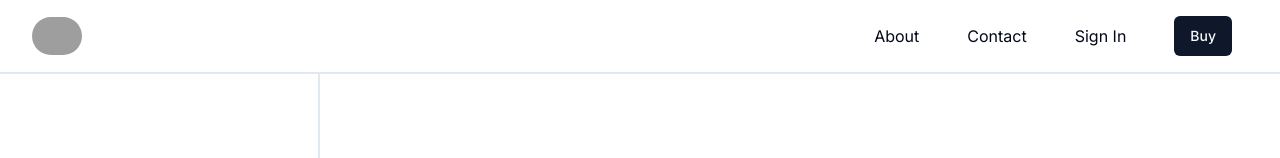
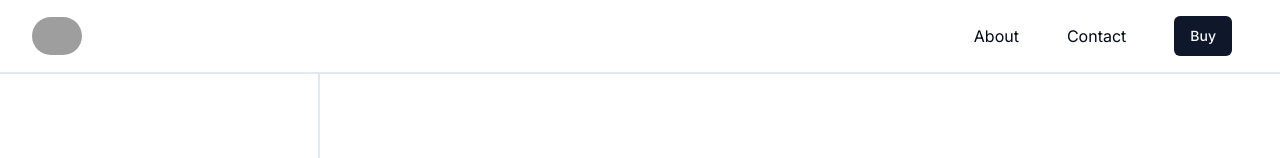
Before and after one commit to Swift-Swap/Frontend, a Next.js app: page /buy in a window 1280 px wide. Shown: the top 158 px of the page. Built offline with nearby package versions, Linux system fonts and the light colour scheme; grey boxes are pictures that could not be loaded.

Commit message:
feat: add signed in var

```diff
--- a/src/components/navbar.tsx
+++ b/src/components/navbar.tsx
@@ -20,7 +20,7 @@ export default function Nav() {
             <div className="flex px-4 gap-12 items-center">
                 <Link href="/about"> About </Link>
                 <Link href="/contact"> Contact </Link>
-                <Link href="/sign-in"> Sign In </Link>
+                {!signedIn && <Link href="/sign-in"> Sign In </Link>}
                 <Link href={`${signedIn ? "/buy" : "/get-started"}`}>
                     <Button> {`${signedIn ? "Buy" : "Get Started"}`} </Button>
                 </Link>
```
